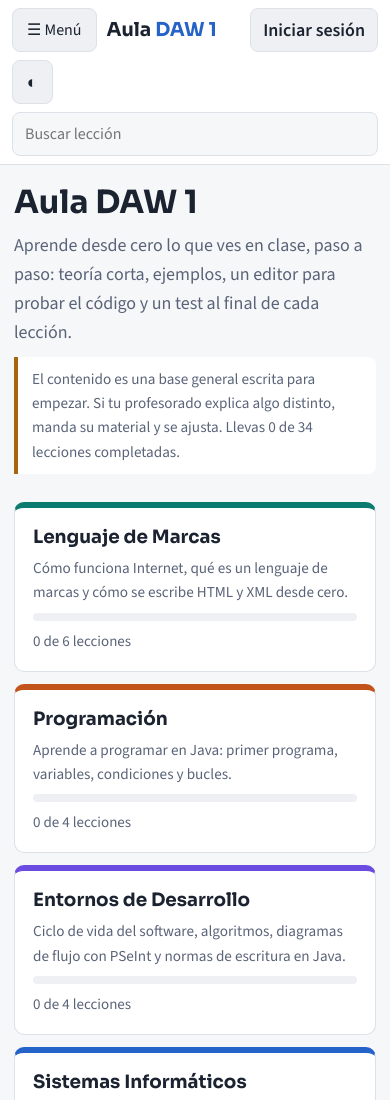
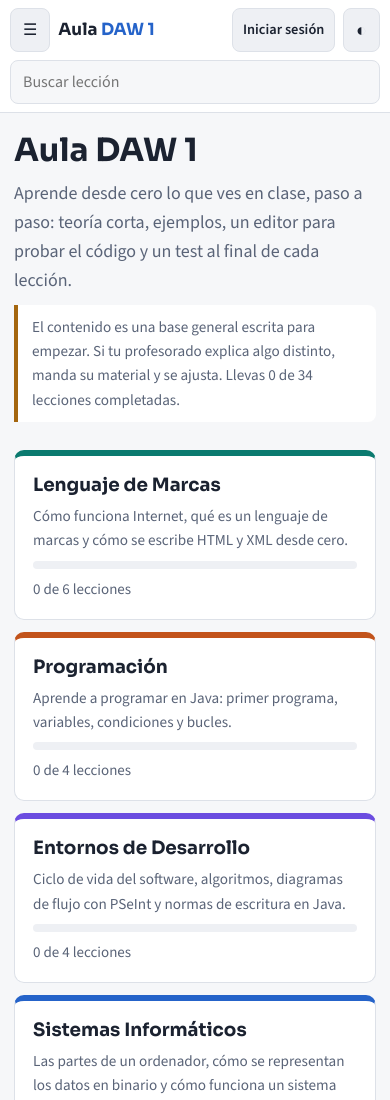
Before and after one commit to amantxy/DAW1-ALBA, a plain HTML site: page aula/index.html in a window 390 px wide. Shown: the top 1100 px of the page. Drawn offline with nearby package versions, Linux system fonts and the light colour scheme.

Commit message:
Aula DAW 1: barra superior compacta en móvil
Co-Authored-By: Claude Sonnet 5.5 <noreply@anthropic.com>
Claude-Session: https://claude.ai/code/session_01GAE1MNH7H5wsqidgSp6UqA

```diff
--- a/aula/index.html
+++ b/aula/index.html
@@ -15,7 +15,7 @@
 </head>
 <body>
 <header class="topbar">
-  <button class="menu-btn" id="menu" type="button" aria-label="Abrir menú">☰ Menú</button>
+  <button class="menu-btn" id="menu" type="button" aria-label="Abrir menú">☰<span class="menu-txt"> Menú</span></button>
   <a class="volver" href="../index.html">← DAW 1 · ALBA</a>
   <a class="brand" href="#inicio">Aula <span>DAW 1</span></a>
   <input class="search" id="search" type="search" placeholder="Buscar lección" aria-label="Buscar lección">
--- a/aula/style.css
+++ b/aula/style.css
@@ -198,3 +198,11 @@ body { overflow-x: hidden; }
   .bin { grid-template-columns: 1fr; }
   .bin input { font-size: 16px; min-height: 44px; }
 }
+
+@media (max-width: 520px) {
+  .menu-txt { display: none; }
+  .topbar { gap: 8px; padding: 8px 10px; }
+  .menu-btn, .theme-btn { padding: 6px 12px; }
+  .brand { font-size: 1.05rem; min-width: 0; }
+  .sesion button { font-size: 0.9rem; padding: 6px 10px; }
+}
--- a/aula/sw.js
+++ b/aula/sw.js
@@ -1,6 +1,6 @@
 /* Service worker de Aula DAW 1: guarda la aplicación para usarla sin conexión.
    Sube el número de VERSION cuando cambies cualquier archivo del Aula. */
-var VERSION = 'aula-daw1-v4';
+var VERSION = 'aula-daw1-v5';
 var ARCHIVOS = ['./', './index.html', './style.css', './data.js', './app.js', './manifest.webmanifest', './icon-192.png', './icon-512.png', './apple-touch-icon.png'];
 
 self.addEventListener('install', function (e) {
```
